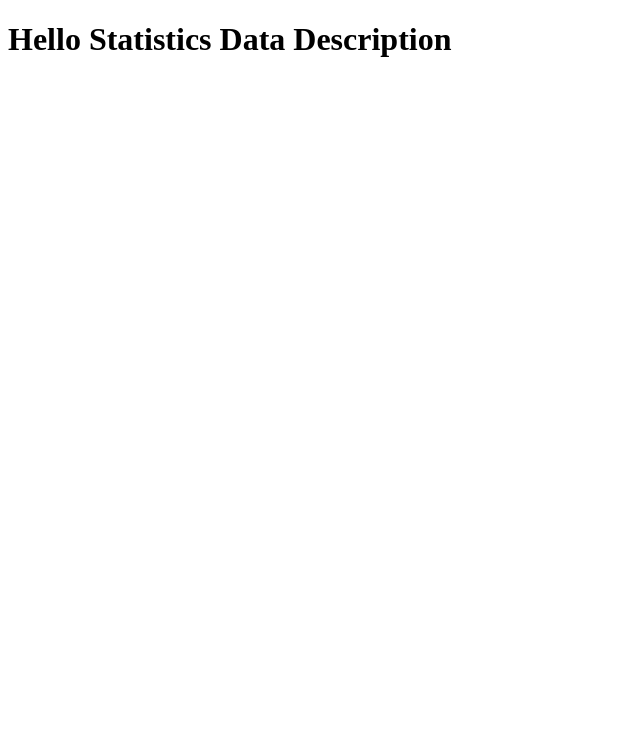
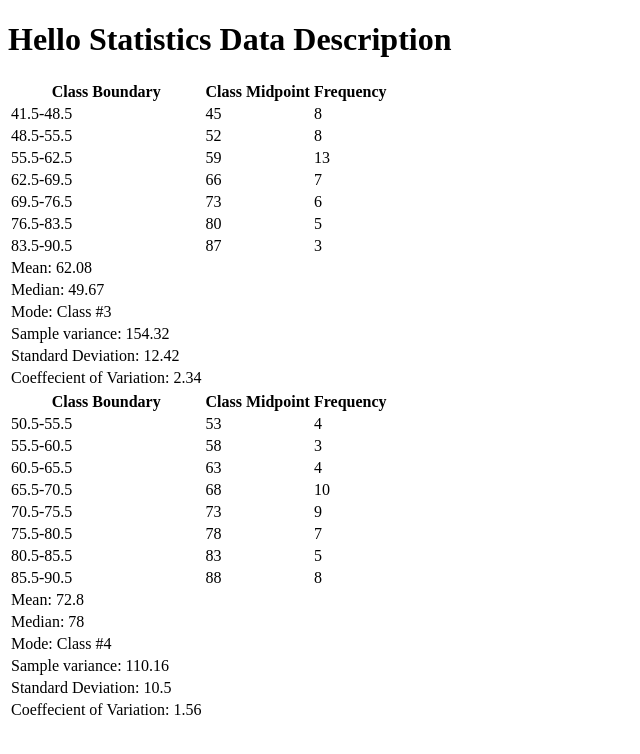
Before and after one commit to icevelez/icevelez.github.io, a plain HTML site: page data-description/index.html in a window 1280 px wide. Shown: the whole page, without its empty margins (0-640 px from the left). Drawn offline with Linux system fonts and the light colour scheme.

Commit message:
data description update

```diff
--- a/data-description/data-description.js
+++ b/data-description/data-description.js
@@ -1,3 +1,27 @@
+/**
+ *
+ * @param {number[]} frequencies
+ * @returns {number[]}
+ */
+function calculateCumulativeFrequency(frequencies) {
+    const cf = [];
+	for (let i = 0; i < frequencies.length; i++) {
+		let lcf = 0;
+		for (let y = 0; y <= i; y++) lcf += frequencies[y] || 0;
+		cf[i] = parseFloat(lcf.toFixed(2));
+	}
+    return cf;
+}
+
+/**
+ *
+ * @param {{ lower : number, upper : number }[]} class_boundaires
+ * @returns {number[]}
+ */
+function calculateClassMark(class_boundaires) {
+    return class_boundaires.map((cb) => Math.round((cb.upper + cb.lower) / 2));
+}
+
 /**
  * @param {number[]} dataset
  * @returns {number}
@@ -35,8 +59,8 @@ function weightedMean(values, weights) {
  * @returns {number}
  */
 function meanUngroupedfrequenciesDistribution(dataset, frequencies_dataset) {
-    const sum_fx = dataset.map((value, i) => (frequencies_dataset[i] || 0) * value);
-    const sum_f = sum(dataset);
+    const sum_fx = dataset.map((value, i) => (frequencies_dataset[i] || 0) * value); // f * X
+    const sum_f = sum(dataset); // n
     return parseFloat((sum_fx / sum_f).toFixed(2));
 }
 
@@ -50,8 +74,8 @@ function meanUngroupedfrequenciesDistribution(dataset, frequencies_dataset) {
  */
 function meanGroupedfrequenciesDistribution(frequencies, midpoint_dataset) {
     const frequencies_x_midpoint = frequencies.map((value, i) => (midpoint_dataset[i] || 0) * value);
-    const sum_fxm = sum(frequencies_x_midpoint);
-    const sum_f = sum(frequencies);
+    const sum_fxm = sum(frequencies_x_midpoint); // f * Xm
+    const sum_f = sum(frequencies); // n
     return parseFloat((sum_fxm / sum_f).toFixed(2));
 }
 
@@ -69,18 +93,17 @@ function median(dataset) {
  * Reference: https://daigler20.addu.edu.ph/pluginfile.php/975914/mod_resource/content/1/bman03.pdf
  * Page 3-32
  *
- * This assumes that both `frequencies` and `cumulative_frequencies` have the same length
  * @param {number[]} frequencies
- * @param {number[]} cumulative_frequencies
  */
-function medianUngroupedfrequenciesDistrubtion(frequencies, cumulative_frequencies) {
+function medianUngroupedfrequenciesDistrubtion(frequencies) {
 
     let class_median = -1;
 
     const median_frequencies = median(frequencies);
+    const cf = calculateCumulativeFrequency(frequencies);
 
     for (let i = 0; i < frequencies.length; i++) {
-        if (median_frequencies >= frequencies[i] && median_frequencies <= cumulative_frequencies[i]) {
+        if (median_frequencies >= frequencies[i] && median_frequencies <= cf[i]) {
             class_median = i;
             break;
         }
@@ -93,18 +116,19 @@ function medianUngroupedfrequenciesDistrubtion(frequencies, cumulative_frequenci
  * Reference: https://daigler20.addu.edu.ph/pluginfile.php/975914/mod_resource/content/1/bman03.pdf
  * Page 3-37
  *
+ * Cumulative frequency is automatically calculated
+ *
  * @param {{ lower : number, upper : number }[]} class_boundaires
  * @param {number[]} frequencies
- * @param {number[]} cumulative_frequencies
  */
-function medianGroupedfrequenciesDistribution(class_boundaires, frequencies, cumulative_frequencies) {
+function medianGroupedfrequenciesDistribution(class_boundaires, frequencies) {
     const n = sum(frequencies);
-    const i = medianUngroupedfrequenciesDistrubtion(frequencies, cumulative_frequencies);
-    const cf = cumulative_frequencies[i];
+    const cf = calculateCumulativeFrequency(frequencies);
+    const i = medianUngroupedfrequenciesDistrubtion(frequencies);
     const f = frequencies[i];
     const width = class_boundaires[i].upper - class_boundaires[i].lower;
     const l = class_boundaires[i].lower;
-    const md = (((n / 2) - cf) / f) * width + l;
+    const md = (((n / 2) - cf[i]) / f) * width + l;
     return parseFloat(md.toFixed(2));
 }
 
@@ -157,12 +181,12 @@ function modeGroupedFrequencyDistribution(class_boundaires, frequencies) {
 	for (let i = 0; i < frequencies.length; i++) {
 		const frequency = frequencies[i];
 		if (!highest_frequency || highest_frequency < frequency) {
-            highest_frequency = item;
+            highest_frequency = frequency;
             highest_frequency_index = i;
         }
 	}
 
-    return class_boundaires[highest_frequency_index];
+    return { class_number : highest_frequency_index+1, class_boundary : class_boundaires[highest_frequency_index], frequency : highest_frequency };
 }
 
 /**
@@ -220,14 +244,18 @@ function sampleVariance(samples) {
  * @param {number[]} values_or_midpoints
  * @returns
  */
-function sampleVarianceGroupedData(frequencies, values_or_midpoints) {
+function sampleVarianceGroupedUngroupedData(frequencies, values_or_midpoints) {
 
     const n = sum(frequencies);
     const sum_fxm = sum(frequencies.map((f, i) => f * values_or_midpoints[i]));
     const sum_fxm2 = sum(frequencies.map((f, i) => f * Math.pow(values_or_midpoints[i], 2)));
-    const s = Math.sqrt((sum_fxm2 - (Math.pow(sum_fxm, 2) / n)) / (n - 1));
+    const sample_variance = (sum_fxm2 - (Math.pow(sum_fxm, 2) / n)) / (n - 1)
+    const standard_deviation = parseFloat(Math.sqrt(sample_variance).toFixed(2));
+    const coefficient_of_variance = parseFloat((sample_variance / mean(values_or_midpoints)).toFixed(2))
 
-    return parseFloat(s.toFixed(2))
+    // console.log({ n, sum_fxm, sum_fxm2, fxm : frequencies.map((f, i) => f * values_or_midpoints[i]), fxm2 : frequencies.map((f, i) => f * Math.pow(values_or_midpoints[i], 2)) });
+
+    return { sample_variance : parseFloat(sample_variance.toFixed(2)), standard_deviation, coefficient_of_variance };
 }
 
 /**
@@ -248,10 +276,104 @@ function coefficientOfVariance(frequencies, values_or_midpoints) {
     return parseFloat((s / mean(values_or_midpoints)).toFixed(2))
 }
 
+/**
+ *
+ * @param {{ lower : number, upper : number}[]} class_boundaires
+ * @param {number[]} frequencies
+ */
+function calculateDataDescriptionBasedOnFDT(class_boundaires, frequencies) {
+    const class_mark = calculateClassMark(class_boundaires);
+    const mean = meanGroupedfrequenciesDistribution(frequencies, class_mark);
+    const median = medianGroupedfrequenciesDistribution(class_boundaires, frequencies);
+    const mode = modeGroupedFrequencyDistribution(class_boundaires, frequencies);
+    const { sample_variance, standard_deviation, coefficient_of_variance } = sampleVarianceGroupedUngroupedData(frequencies, class_mark);
+    return { mean, median, mode, sample_variance, standard_deviation, coefficient_of_variance };
+}
+
 function main() {
-    console.log(populationStandardDeviation([10,60,50,30,40,20]));
-    console.log(sampleVariance([16,19,15,15,14]))
-    console.log(sampleVarianceGroupedData([2,3,8,1,6,4], [5,6,7,8,9,10]))
+
+    const frq_tables = [
+        {
+            class_boundaires : [
+                { lower : 41.5, upper : 48.5 },
+                { lower : 48.5, upper : 55.5 },
+                { lower : 55.5, upper : 62.5 },
+                { lower : 62.5, upper : 69.5 },
+                { lower : 69.5, upper : 76.5 },
+                { lower : 76.5, upper : 83.5 },
+                { lower : 83.5, upper : 90.5 },
+            ],
+            frequencies : [8,8,13,7,6,5,3]
+        },
+        {
+            class_boundaires : [
+                { lower : 50.5, upper : 55.5 },
+                { lower : 55.5, upper : 60.5 },
+                { lower : 60.5, upper : 65.5 },
+                { lower : 65.5, upper : 70.5 },
+                { lower : 70.5, upper : 75.5 },
+                { lower : 75.5, upper : 80.5 },
+                { lower : 80.5, upper : 85.5 },
+                { lower : 85.5, upper : 90.5 },
+            ],
+            frequencies : [4,3,4,10,9,7,5,8]
+        }
+    ]
+    const html_tables = document.getElementById("tables");
+    html_tables.innerHTML = "";
+
+    for (let i = 0; i < frq_tables.length; i++) {
+        const frq_table = frq_tables[i];
+        const class_mark = calculateClassMark(frq_table.class_boundaires);
+        const dataDescription = calculateDataDescriptionBasedOnFDT(frq_table.class_boundaires, frq_table.frequencies);
+
+        let html_table_body = "";
+
+        for (let j = 0; j < frq_table.class_boundaires.length; j++) {
+            html_table_body += `
+                <tr>
+                    <td>${frq_table.class_boundaires[j].lower}-${frq_table.class_boundaires[j].upper}</td>
+                    <td>${class_mark[j]}</td>
+                    <td>${frq_table.frequencies[j] || 0}</td>
+                </tr>
+            `
+        }
+
+        html_tables.innerHTML += `
+            <table>
+                <thead>
+                    <tr>
+                        <th>Class Boundary</th>
+                        <th>Class Midpoint</th>
+                        <th>Frequency</th>
+                    </tr>
+                </thead>
+                <tbody>
+                    ${html_table_body}
+                </tbody>
+                <tfoot>
+                    <tr>
+                        <td>Mean: ${dataDescription.mean}</td>
+                    </tr>
+                    <tr>
+                        <td>Median: ${dataDescription.median}</td>
+                    </tr>
+                    <tr>
+                        <td>Mode: Class #${dataDescription.mode.class_number}</td>
+                    </tr>
+                    <tr>
+                        <td>Sample variance: ${dataDescription.sample_variance}</td>
+                    </tr>
+                    <tr>
+                        <td>Standard Deviation: ${dataDescription.standard_deviation}</td>
+                    </tr>
+                    <tr>
+                        <td>Coeffecient of Variation: ${dataDescription.coefficient_of_variance}</td>
+                    </tr>
+                </tfoot>
+            </table>
+        `
+    }
 }
 
 main();
--- a/data-description/index.html
+++ b/data-description/index.html
@@ -7,6 +7,9 @@
 </head>
 <body>
     <h1>Hello Statistics Data Description</h1>
+    <div id="tables">
+
+    </div>
     <script src="data-description.js"></script>
 </body>
 </html>
```
